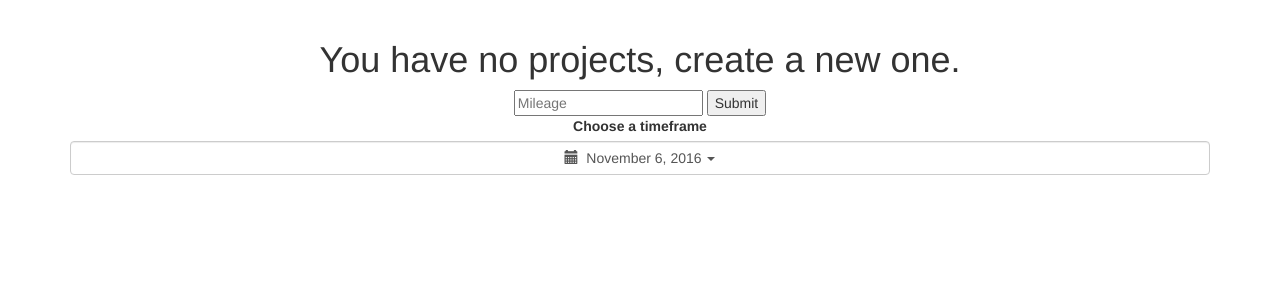
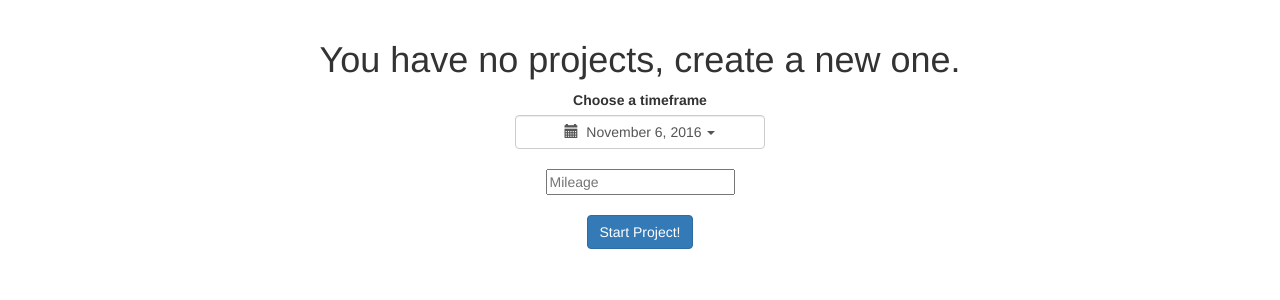
Before and after one commit to glasgow2016/team-6, a Django app: template codeforgood/templates/brake_classroom/project.html in a window 1280 px wide. Shown: the part 72-372 px from the top of the page. Run offline with Django 3.2, Linux system fonts and the light colour scheme; the template is opened without the code that fills it, so the values that code supplies are empty; some libraries are stand-ins or nearby versions.

Commit message:
styled new project form

```diff
--- a/codeforgood/static/css/projects.css
+++ b/codeforgood/static/css/projects.css
@@ -49,3 +49,15 @@
 #goal-achieved {
     display: none;
 }
+
+#reportrange-form-group {
+    width: 250px;
+    margin: 0 auto;
+    margin-bottom: 20px;
+}
+
+#start-project-btn {
+    display: block;
+    margin: 0 auto;
+    margin-top: 20px;
+}
--- a/codeforgood/templates/brake_classroom/project.html
+++ b/codeforgood/templates/brake_classroom/project.html
@@ -38,10 +38,6 @@
             <div class="col-xs-12 text-center">
                 <form method="POST" action="{% url 'project' %}">
                     {% csrf_token %}
-                    <input type="text" placeholder="Mileage" name="mileage">
-                    <input type="hidden" id="final-date" name="final_date" value="">
-                    <input type="hidden" name="user_id" value="{{ user.id }}">
-                    <button type="submit">Submit</button>
                     <div id="reportrange-form-group" class="form-group">
                         <label for="reportrange">Choose a timeframe</label>
                         <div id="reportrange" class="reportrange form-control">
@@ -49,6 +45,10 @@
                             <span id="daterange-picker-holder"></span> <b class="caret"></b>
                         </div>
                     </div>
+                    <input type="text" placeholder="Mileage" name="mileage">
+                    <input type="hidden" id="final-date" name="final_date" value="">
+                    <input type="hidden" name="user_id" value="{{ user.id }}">
+                    <button id="start-project-btn" class="btn btn-primary" type="submit">Start Project!</button>
                 </form>
             </div>
         </div>
```
